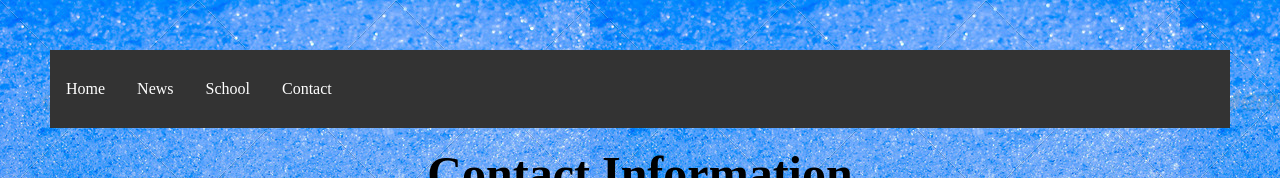
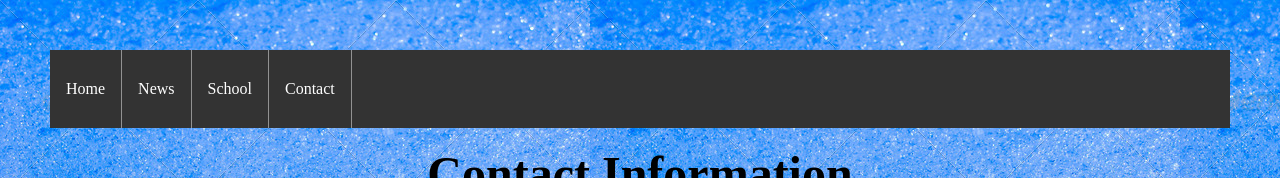
Before and after one commit to mandyakk/mandyakk.github.io, a plain HTML site: page contact.html in a window 1280 px wide. Shown: the top 178 px of the page. Drawn offline with Linux system fonts and the light colour scheme.

Commit message:
Update contact.html

```diff
--- a/contact.html
+++ b/contact.html
@@ -29,6 +29,9 @@ li a {
     text-align: center;
     padding: 14px 16px;
     text-decoration: none;
+}
+li {
+    border-right: 1px solid #929292;
 }
 
 li a:hover {
```
